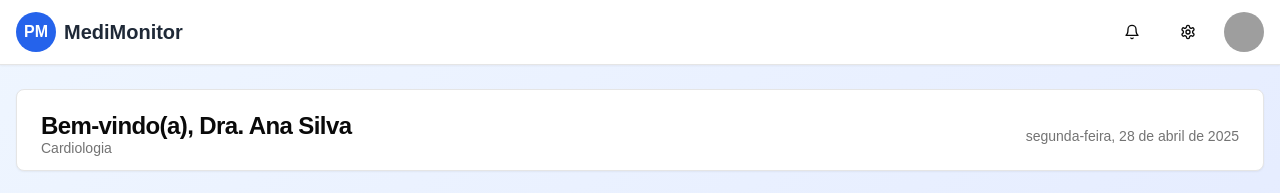
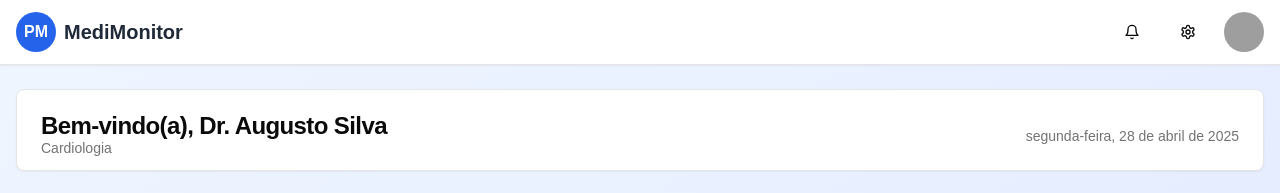
Before and after one commit to augustocamati/paciente, a Next.js app: page / in a window 1280 px wide. Shown: the top 193 px of the page. Built offline with nearby package versions, Linux system fonts and the light colour scheme; grey boxes are pictures that could not be loaded.

Commit message:
fix: corrigir nome do médico no dashboard

```diff
--- a/components/doctor-dashboard.tsx
+++ b/components/doctor-dashboard.tsx
@@ -19,7 +19,7 @@ import {
 // Dados simulados do médico
 const doctorData = {
   id: 1,
-  name: "Dra. Ana Silva",
+  name: "Dr. Augusto Silva",
   email: "ana.silva@hospital.com",
   specialty: "Cardiologia",
   avatar: "/placeholder.svg?height=40&width=40",
```
